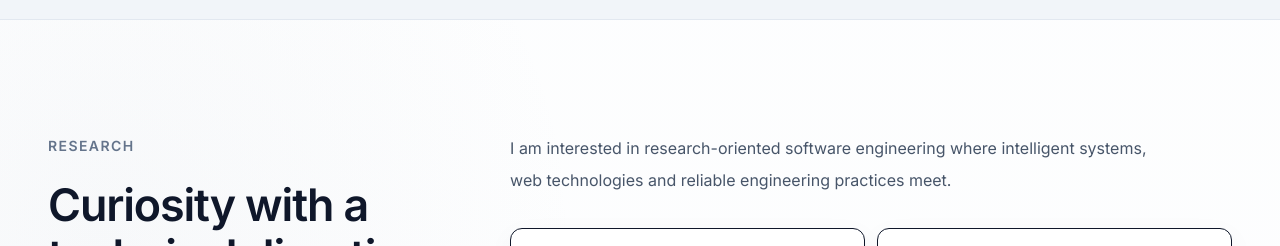
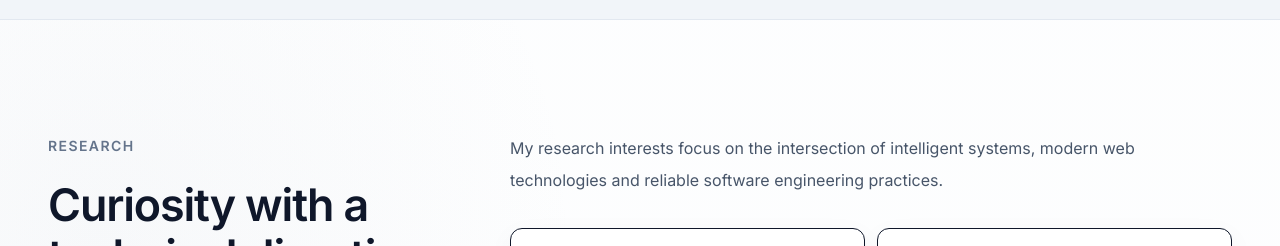
Before and after one commit to Mehedi1-SWE/portfolio, a Next.js app in the folder frontend/: page / in a window 1280 px wide. Shown: the part 2620-2866 px from the top of the page. Built offline with nearby package versions, Linux system fonts and the light colour scheme; no server answers.

Commit message:
Polish portfolio content and professional positioning

```diff
--- a/frontend/components/Research.tsx
+++ b/frontend/components/Research.tsx
@@ -14,7 +14,7 @@ export function Research() {
       <div className="grid gap-8 sm:gap-10 lg:grid-cols-[.72fr_1.28fr] lg:gap-14">
         <SectionHeading eyebrow="Research" title={<>Curiosity with a <span>technical direction.</span></>} />
         <div>
-          <p className="max-w-2xl text-[16px] leading-8 text-[#475569]">I am interested in research-oriented software engineering where intelligent systems, web technologies and reliable engineering practices meet.</p>
+          <p className="max-w-2xl text-[16px] leading-8 text-[#475569]">My research interests focus on the intersection of intelligent systems, modern web technologies and reliable software engineering practices.</p>
           <div className="mt-6 grid gap-3 sm:mt-8 sm:grid-cols-2">
             {interests.map((item, index) => (
               <div key={item} className="rounded-xl border bg-white p-4 shadow-[0_8px_28px_rgba(15,23,42,.04)] sm:p-5">
```
